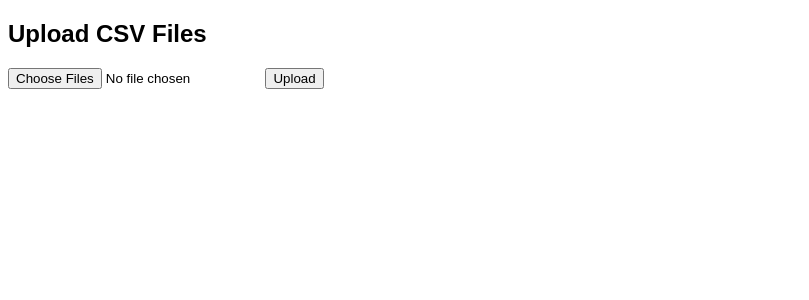
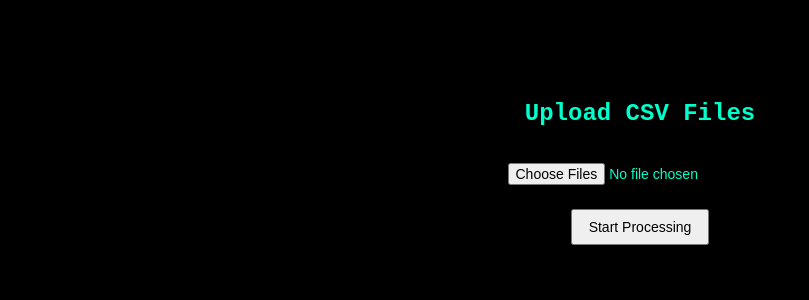
Before and after one commit to Madhav-MKNC/os_4_bo, a Flask app: page / in a window 1280 px wide. Shown: the top 300 px of the page, without its empty margins (0-809 px from the left). Run offline with Flask 3, Linux system fonts and the light colour scheme.

Commit message:
half ui nice

```diff
--- a/templates/upload.html
+++ b/templates/upload.html
@@ -1,10 +1,78 @@
 <!doctype html>
 <html>
-  <body style="font-family:sans-serif;">
+  <head>
+    <style>
+      body {
+        background: black;
+        color: #00ffcc;
+        font-family: "Courier New", monospace;
+        text-align: center;
+        margin-top: 100px;
+      }
+      .loading-container {
+        display: none;
+        flex-direction: column;
+        align-items: center;
+        justify-content: center;
+      }
+      .loader {
+        width: 120px;
+        height: 120px;
+        border: 3px solid #00ffcc;
+        border-top-color: transparent;
+        border-radius: 50%;
+        animation: spin 1s linear infinite;
+        margin-bottom: 20px;
+      }
+      @keyframes spin {
+        to {
+          transform: rotate(360deg);
+        }
+      }
+      .glow-text {
+        font-size: 18px;
+        text-shadow: 0 0 10px #00ffcc, 0 0 20px #00ffcc;
+        animation: flicker 1.5s infinite alternate;
+      }
+      @keyframes flicker {
+        from {
+          opacity: 1;
+        }
+        to {
+          opacity: 0.4;
+        }
+      }
+      form {
+        display: flex;
+        flex-direction: column;
+        align-items: center;
+      }
+      input, button {
+        margin: 8px;
+        padding: 8px 16px;
+        font-size: 14px;
+      }
+    </style>
+    <script>
+      function showLoading() {
+        document.querySelector("form").style.display = "none";
+        document.querySelector(".loading-container").style.display = "flex";
+      }
+    </script>
+  </head>
+  <body>
     <h2>Upload CSV Files</h2>
-    <form action="/" method="post" enctype="multipart/form-data">
-      <input type="file" name="files" multiple accept=".csv" />
-      <button type="submit">Upload</button>
+    <form action="/" method="post" enctype="multipart/form-data" onsubmit="showLoading()">
+      <input type="file" name="files" multiple accept=".csv" required />
+      <button type="submit">Start Processing</button>
     </form>
+
+    <div class="loading-container">
+      <div class="loader"></div>
+      <div class="glow-text">Initializing Neural Matrix...</div>
+      <div class="glow-text" style="animation-delay: 0.3s;">Analyzing CSV Streams...</div>
+      <div class="glow-text" style="animation-delay: 0.6s;">Synthesizing Order Data...</div>
+      <div class="glow-text" style="animation-delay: 0.9s;">Finalizing Output Files...</div>
+    </div>
   </body>
 </html>
```
